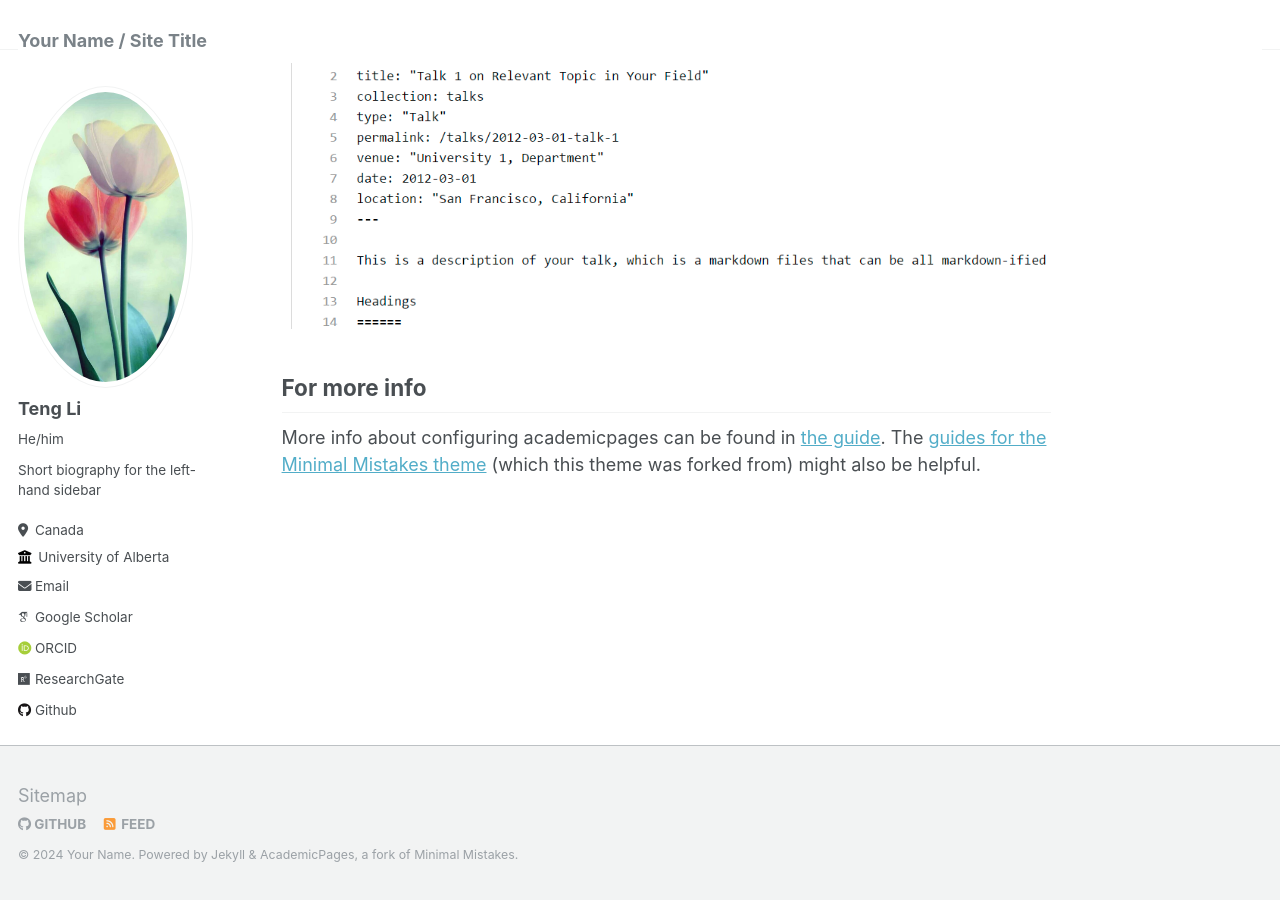
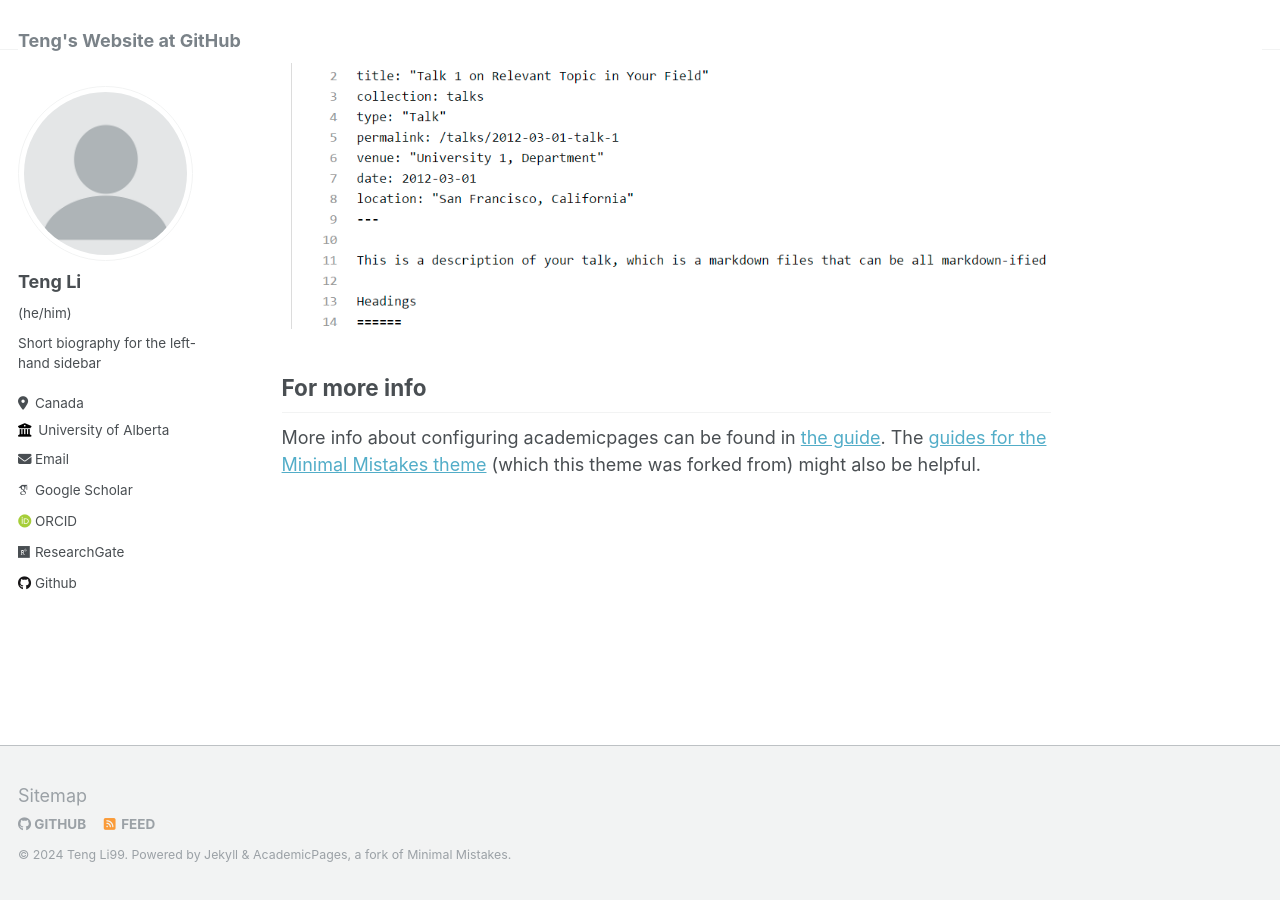
Before and after one commit to teng4/teng4.github.io, a Jekyll site: the page built from _pages/teng4_about.md, in a window 1280 px wide and 900 px high, scrolled down 3702 px. Built offline with Jekyll 4.4.1, drawn with Linux system fonts in a browser that asks for light colours; some web fonts are replaced.

Commit message:
Update _config.yml

```diff
--- a/_config.yml
+++ b/_config.yml
@@ -8,22 +8,22 @@
 
 # Basic Site Settings
 locale                   : "en-US"
-title                    : "Your Name / Site Title"
+title                    : "Teng's Website at GitHub" #"Your Name / Site Title"
 title_separator          : "-"
-name                     : &name "Your Name"
+name                     : &name "Teng Li99"
 description              : &description "personal description"
-url                      : https://academicpages.github.io # the base hostname & protocol for your site e.g. "https://mmistakes.github.io"
+url                      : https://teng4.github.io # https://academicpages.github.io # the base hostname & protocol for your site e.g. "https://mmistakes.github.io"
 baseurl                  : "" # the subpath of your site, e.g. "/blog"
-repository               : "academicpages/academicpages.github.io"
+repository               : "teng4/teng4.github.io" # "academicpages/academicpages.github.io"
 
 # Site Author - The following control what appear as part of the author content on the side bar.
 #               If a field is blank the icon and link will not appear, otherwise it will be shown.
 #               Additional customization can be done by editing /_includes/author-profile.html
 author:
   # Biographic information
-  avatar           : "flower_tulips01.jpg"  #"profile.png"
+  avatar           : "profile.png" #"flower_tulips01.jpg"  #"profile.png"
   name             : "Teng Li"  #"Your Sidebar Name"
-  pronouns         : "He/him" # example: "she/her"
+  pronouns         : "(he/him)" # example: "she/her"
   bio              : "Short biography for the left-hand sidebar"
   location         : "Canada" #"Earth"
   employer         : "University of Alberta" #"Red Brick University"
```
